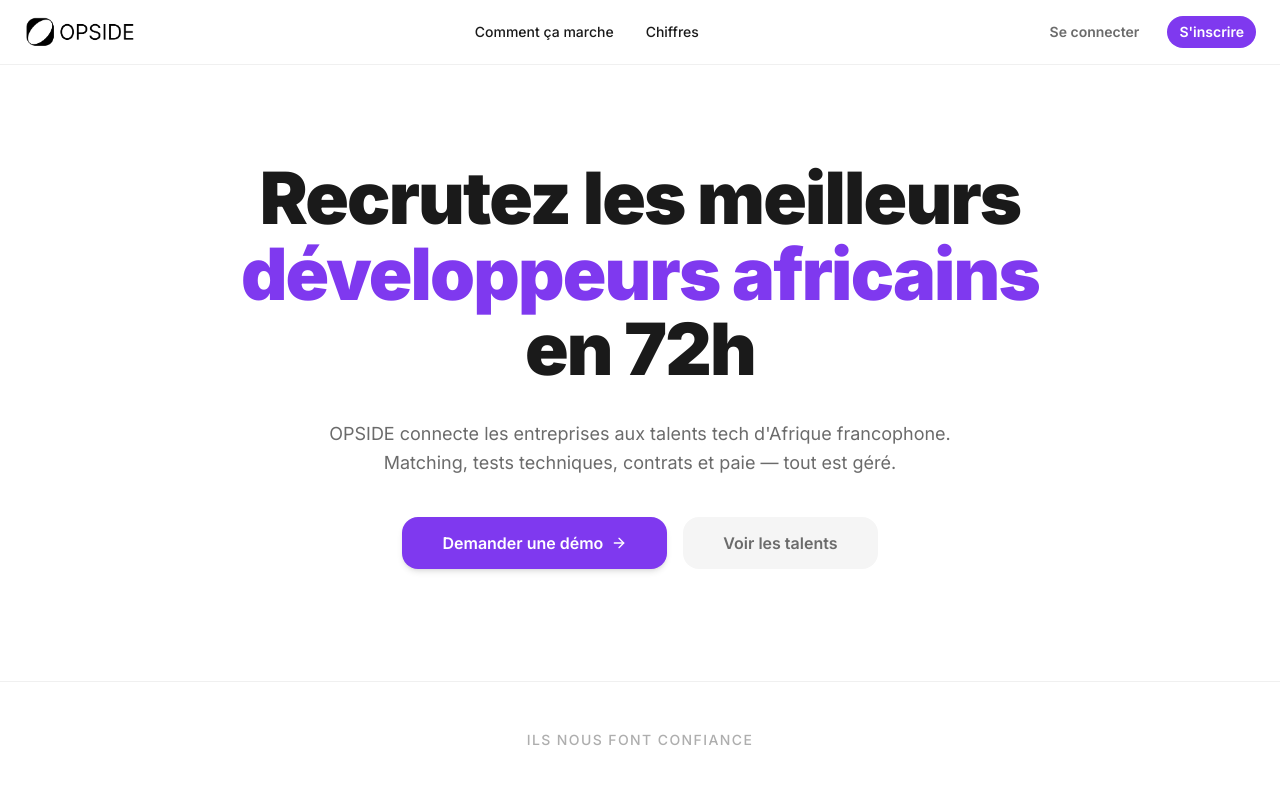
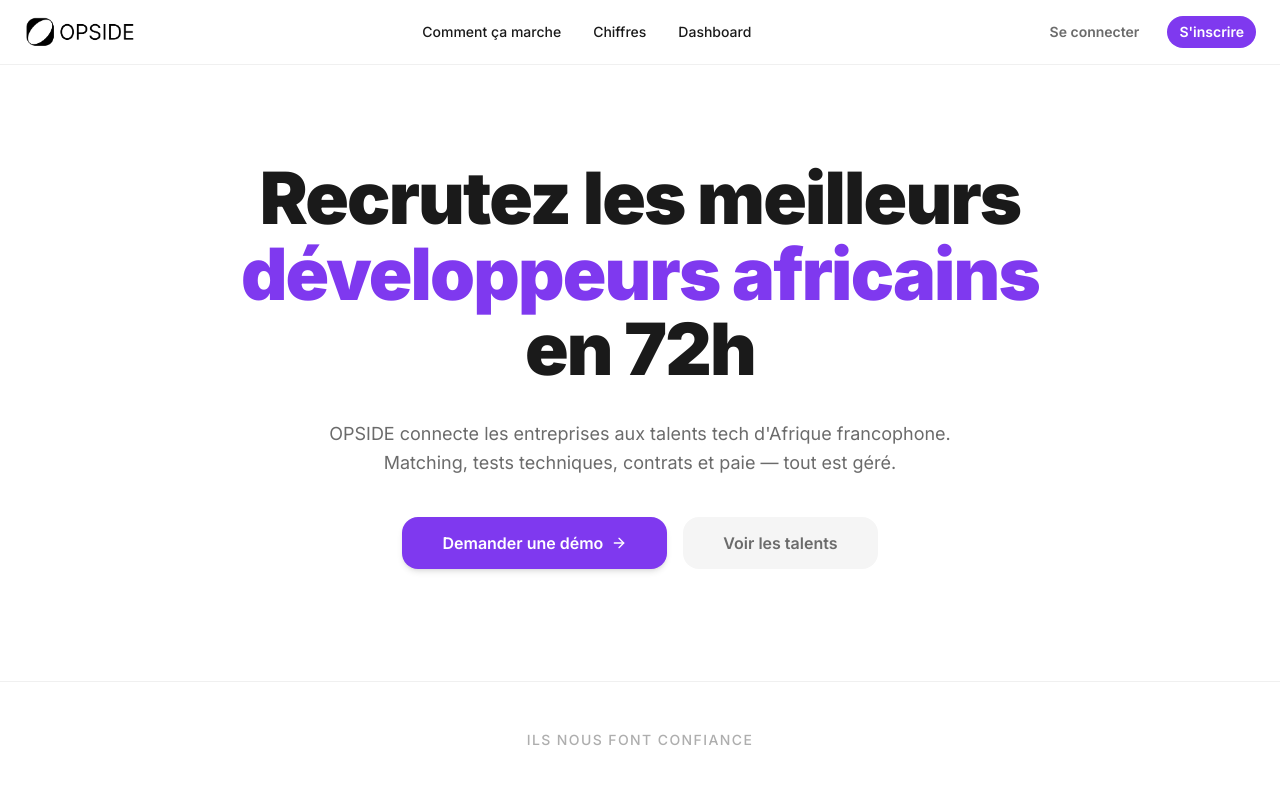
Before and after one commit to angelinah-creator/OPSIDE_Project, a Next.js app in the folder frontend/: page / in a window 1280 px wide. Shown: the top 793 px of the page. Built offline with nearby package versions, Linux system fonts and the light colour scheme.

Commit message:
Correction du texte

```diff
--- a/frontend/app/page.tsx
+++ b/frontend/app/page.tsx
@@ -210,16 +210,16 @@ export default function LandingPage() {
           <FadeIn delay={200} className="max-w-5xl mx-auto text-center relative z-10">
             <h2 className="text-4xl md:text-6xl lg:text-7xl font-black mb-6 tracking-tight text-[#1A1A1A] leading-[1.1]">
               Prêt à scaler <br className="hidden md:block" />
-              <span className="text-transparent bg-clip-text bg-gradient-to-r from-[#7f39ef] to-[#c026d3]">votre équipe ?</span>
+              <span className="text-[#7f39ef]">votre équipe ?</span>
             </h2>
             <p className="text-[#6B6B6B] text-lg md:text-xl mb-12 max-w-2xl mx-auto leading-relaxed">
               Rejoignez les entreprises qui construisent avec les meilleurs talents africains.
             </p>
             <div className="flex flex-col sm:flex-row items-center justify-center gap-4">
               <Link href="#">
-                <Button variant="gradient" size="lg" className="rounded-full px-12 py-6 text-lg group hover:scale-105 hover:shadow-2xl hover:shadow-[#7f39ef]/25 hover:-translate-y-1 transition-all duration-300">
-                  Demander une démo
-                  <ArrowRight className="w-5 h-5 ml-2 group-hover:translate-x-2 transition-transform duration-300" />
+                <Button variant="gradient" size="lg" className="rounded-full px-10 flex gap-2 group hover:scale-105 hover:shadow-xl transition-all duration-300">
+                    Demander une démo
+                    <ArrowRight className="w-4 h-4 group-hover:translate-x-1 transition-transform" />
                 </Button>
               </Link>
             </div>
--- a/frontend/components/layout/Navbar.tsx
+++ b/frontend/components/layout/Navbar.tsx
@@ -37,11 +37,9 @@ export default function Navbar() {
             <Link href="/#stats" className="text-sm font-medium text-[#1A1A1A] hover:text-[#7C3AED] transition-colors">
               Chiffres
             </Link>
-            {user && (
-              <Link href={dashboardUrl} className="text-sm font-medium text-[#7C3AED] hover:text-[#6D28D9] transition-colors">
-                Mon Dashboard
-              </Link>
-            )}
+            <Link href={dashboardUrl} className="text-sm font-medium text-[#1A1A1A] hover:text-[#7C3AED] transition-colors">
+              Dashboard
+            </Link>
           </nav>
 
           {/* Right Buttons */}
@@ -79,7 +77,6 @@ export default function Navbar() {
           )}
           <hr className="border-[#F0F0F0]" />
           <div className="flex flex-col gap-3">
-            {!user ? (
               <>
                 <Link href="/auth/login" onClick={() => setOpen(false)}>
                   <Button variant="ghost" className="w-full justify-center">Se connecter</Button>
@@ -88,11 +85,6 @@ export default function Navbar() {
                   <Button variant="secondary" className="w-full justify-center">S'inscrire</Button>
                 </Link>
               </>
-            ) : (
-              <Link href={dashboardUrl} onClick={() => setOpen(false)}>
-                <Button variant="gradient" className="w-full justify-center">Accéder au Dashboard</Button>
-              </Link>
-            )}
           </div>
         </div>
       )}
```
